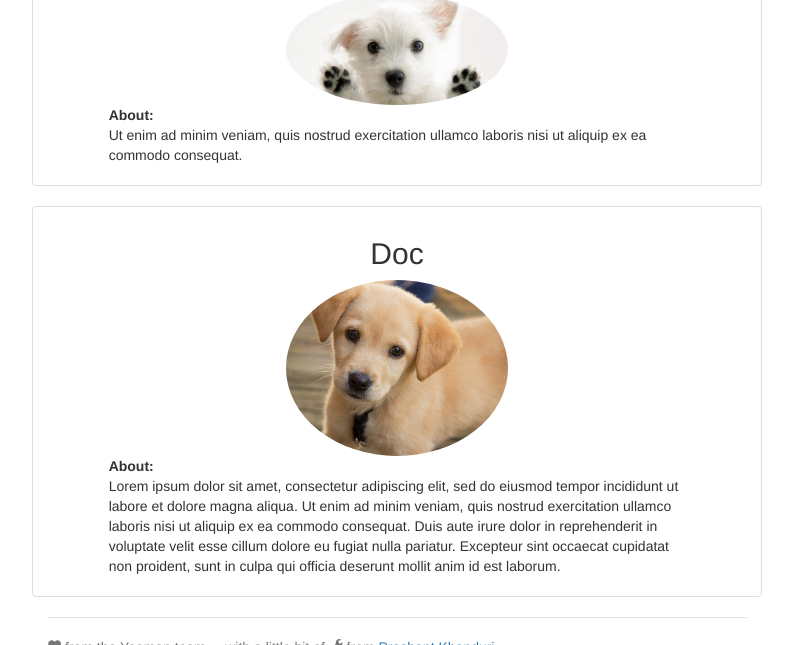
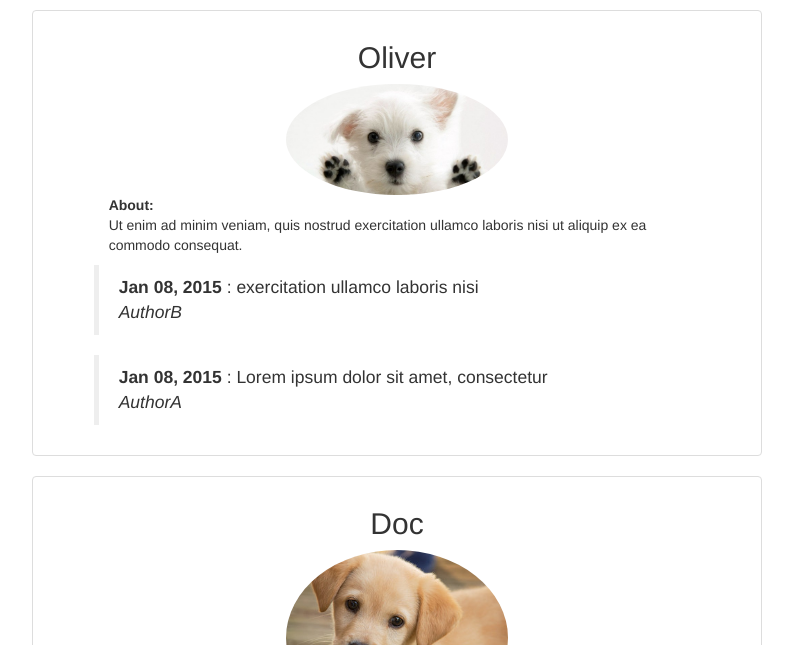
Before and after one commit to khanduri/yeoman-petstore, a website: page app/index.html in a window 1280 px wide. Shown: the part 739-1384 px from the top of the page, without its empty margins (243-1036 px from the left). Drawn offline with nearby package versions, Linux system fonts and the light colour scheme; some packages are replaced by stand-ins of ours; files that its build step writes are made by us from their sources.

Commit message:
Custom directive: Comments

```diff
--- a/app/index.html
+++ b/app/index.html
@@ -69,6 +69,7 @@
         <script src="scripts/app.js"></script>
         <script src="scripts/controllers/main.js"></script>
         <script src="scripts/controllers/about.js"></script>
+        <script src="scripts/directives/comments.js"></script>
         <!-- endbuild -->
 </body>
 </html>
--- a/app/scripts/controllers/main.js
+++ b/app/scripts/controllers/main.js
@@ -14,17 +14,29 @@ angular.module('petstoreApp')
         name: 'Sprout',
         history: 'Lorem ipsum dolor sit amet, consectetur adipiscing elit, sed do eiusmod tempor incididunt ut labore et dolore magna aliqua.',
         image: 'images/pet_01.jpg',
-        reviews: []
+        comments: [{
+          author: 'AuthorA',
+          text: 'Lorem ipsum dolor sit amet, consectetur',
+          date: 'Jan 08, 2015'
+        }]
       }, {
         name: 'Oliver',
         history: 'Ut enim ad minim veniam, quis nostrud exercitation ullamco laboris nisi ut aliquip ex ea commodo consequat.',
         image: 'images/pet_02.jpg',
-        reviews: []
+        comments: [{
+          author: 'AuthorB',
+          text: 'exercitation ullamco laboris nisi',
+          date: 'Jan 08, 2015'
+        }, {
+          author: 'AuthorA',
+          text: 'Lorem ipsum dolor sit amet, consectetur',
+          date: 'Jan 08, 2015'
+        }]
       }, {
         name: 'Doc',
         history: 'Lorem ipsum dolor sit amet, consectetur adipiscing elit, sed do eiusmod tempor incididunt ut labore et dolore magna aliqua. Ut enim ad minim veniam, quis nostrud exercitation ullamco laboris nisi ut aliquip ex ea commodo consequat. Duis aute irure dolor in reprehenderit in voluptate velit esse cillum dolore eu fugiat nulla pariatur. Excepteur sint occaecat cupidatat non proident, sunt in culpa qui officia deserunt mollit anim id est laborum.',
         image: 'images/pet_03.jpg',
-        reviews: []
+        comments: []
       }
     ];
   });
--- /dev/null
+++ b/app/scripts/directives/comments.js
@@ -0,0 +1,18 @@
+'use strict';
+
+/**
+ * @ngdoc directive
+ * @name petstoreApp.directive:comments
+ * @description
+ * # comments
+ */
+angular.module('petstoreApp')
+  .directive('comments', function () {
+    return {
+      templateUrl: 'views/comments.html',
+      restrict: 'E',
+      controller: function(){
+      },
+      controllerAs: 'commentCtrl'
+    };
+  });
--- /dev/null
+++ b/app/views/comments.html
@@ -0,0 +1,6 @@
+<div class="row">
+    <blockquote ng-repeat="comment in pet.comments">
+        <b> {{comment.date}} </b>: {{ comment.text }}<br/>
+        <cite>{{comment.author}}</cite>
+    </blockquote>
+</div>
--- a/app/views/main.html
+++ b/app/views/main.html
@@ -13,6 +13,7 @@
                 <div class="row col-md-offset-1 col-md-10">
                     <b>About: </b>
                     <p>{{ pet.history }}</p>
+                    <comments></comments>
                 </div>
             </div>
         </li>
--- /dev/null
+++ b/test/spec/directives/comments.js
@@ -0,0 +1,20 @@
+'use strict';
+
+describe('Directive: comments', function () {
+
+  // load the directive's module
+  beforeEach(module('petstoreApp'));
+
+  var element,
+    scope;
+
+  beforeEach(inject(function ($rootScope) {
+    scope = $rootScope.$new();
+  }));
+
+  it('should make hidden element visible', inject(function ($compile) {
+    element = angular.element('<comments></comments>');
+    element = $compile(element)(scope);
+    expect(element.text()).toBe('this is the comments directive');
+  }));
+});
```
